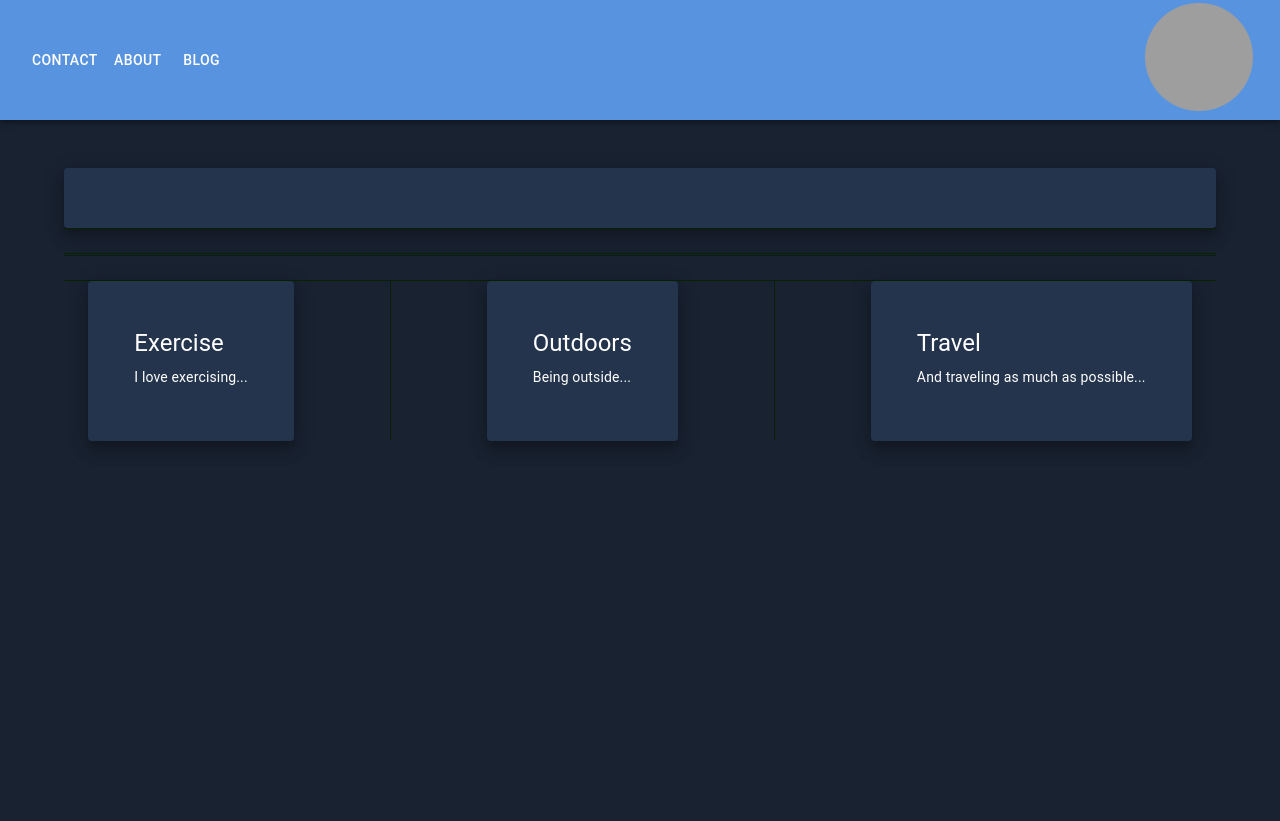
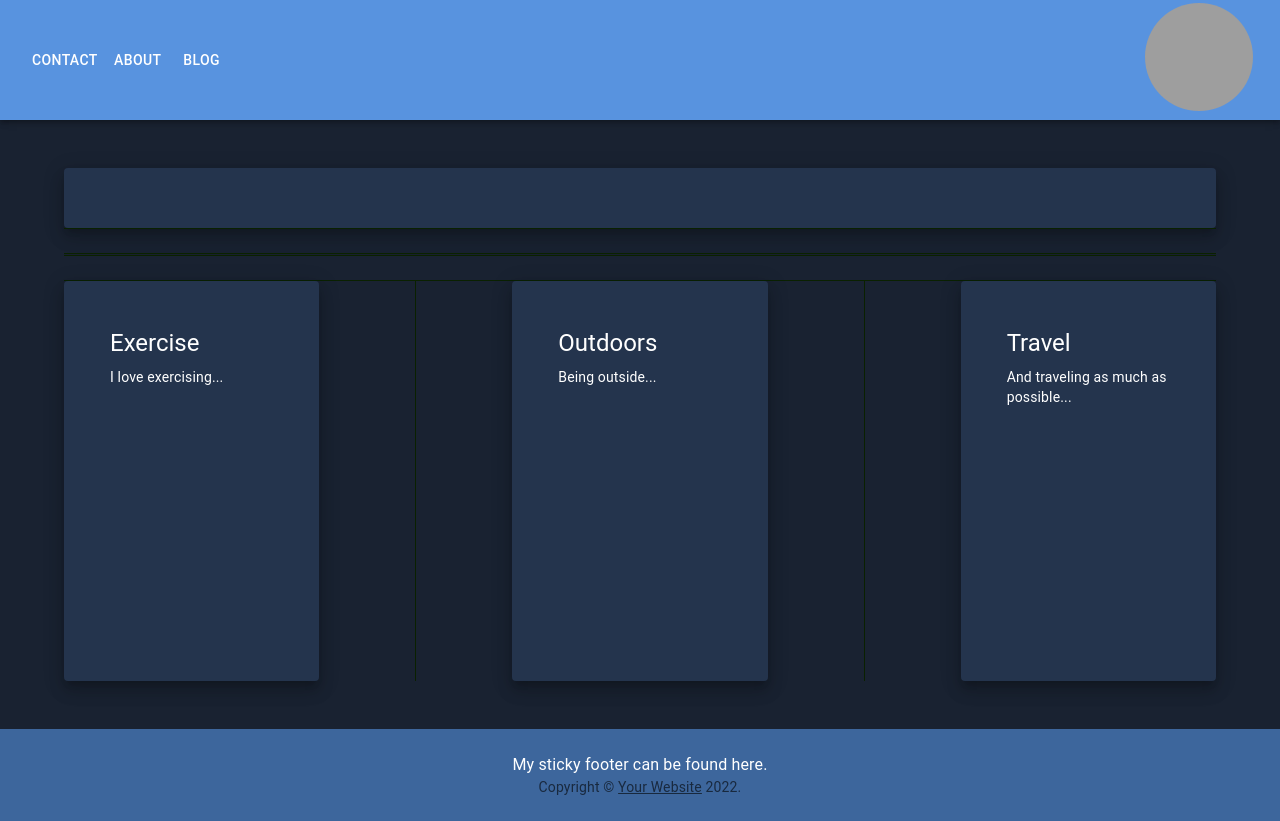
Before and after one commit to blakelucey/portfolio-v2, a Next.js app: page / in a window 1280 px wide. Before the commit the page ends 800 px from the top, so only its background shows below. Built offline with nearby package versions, Linux system fonts and the light colour scheme; grey boxes are pictures that could not be loaded.

Commit message:
Added Footer

```diff
--- /dev/null
+++ b/components/StickyFooter/StickyFooter.js
@@ -0,0 +1,63 @@
+import * as React from 'react';
+import CssBaseline from '@mui/material/CssBaseline';
+import Box from '@mui/material/Box';
+import Typography from '@mui/material/Typography';
+import Container from '@mui/material/Container';
+import Link from '@mui/material/Link';
+import styles from './StickyFooter.module.css';
+
+function Copyright() {
+  return (
+    <Typography variant="body2" color="text.secondary" className={styles.center}>
+      {'Copyright © '}
+      <Link color="inherit" href="https://mui.com/">
+        Your Website
+      </Link>{' '}
+      {new Date().getFullYear()}
+      {'.'}
+    </Typography>
+  );
+}
+
+export default function Footer() {
+  return (
+    // <Box
+    //   sx={{
+    //     display: 'flex',
+    //     flexDirection: 'column',
+    //     minHeight: '100vh',
+    //   }}
+    // >
+    //   <CssBaseline />
+    //   {/* <Container component="main" sx={{ mt: 8, mb: 2 }} maxWidth="sm"> */}
+    //     {/* <Typography variant="h2" component="h1" gutterBottom>
+    //       Sticky footer
+    //     </Typography>
+    //     <Typography variant="h5" component="h2" gutterBottom>
+    //       {'Pin a footer to the bottom of the viewport.'}
+    //       {'The footer will move as the main element of the page grows.'}
+    //     </Typography>
+    //     <Typography variant="body1">Sticky footer placeholder.</Typography>
+    //   </Container> */}
+      <Box
+        component="footer"
+        sx={{
+          py: 3,
+          px: 2,
+          mt: 'auto',
+          backgroundColor: (theme) =>
+            theme.palette.mode === 'dark'
+              ? "rgb(61, 102, 156)"
+              : "rgb(61, 102, 156)",
+        }}
+      >
+        <Container maxWidth="sm">
+          <Typography variant="body1" color="#fff" className={styles.center}>
+            My sticky footer can be found here.
+          </Typography>
+          <Copyright />
+        </Container>
+      </Box>
+    // </Box>
+  );
+}
--- /dev/null
+++ b/components/StickyFooter/StickyFooter.module.css
@@ -0,0 +1,3 @@
+.center {
+    text-align: center;
+}
--- a/pages/index.js
+++ b/pages/index.js
@@ -20,6 +20,7 @@
 } from "@mui/material";
 import ResponsiveAppBar from "../components/AppBar/AppBar";
 import FitnessCenterIcon from "@mui/icons-material/FitnessCenter";
+import Footer from '../components/StickyFooter/StickyFooter';
 
 const theme = createTheme({
   palette: {
@@ -123,6 +124,9 @@
           </Stack>
         </Stack>
       </Container>
+      <br></br>
+      <br></br>
+      <Footer color="rgb(121, 168, 229)"/>
     </ThemeProvider>
   );
 }
--- a/pages/index.module.css
+++ b/pages/index.module.css
@@ -8,5 +8,6 @@
 
 .card {
     padding: 30px;
-    margin: 30px;
+    width: 400px;
+    height: 400px;
 }
```
